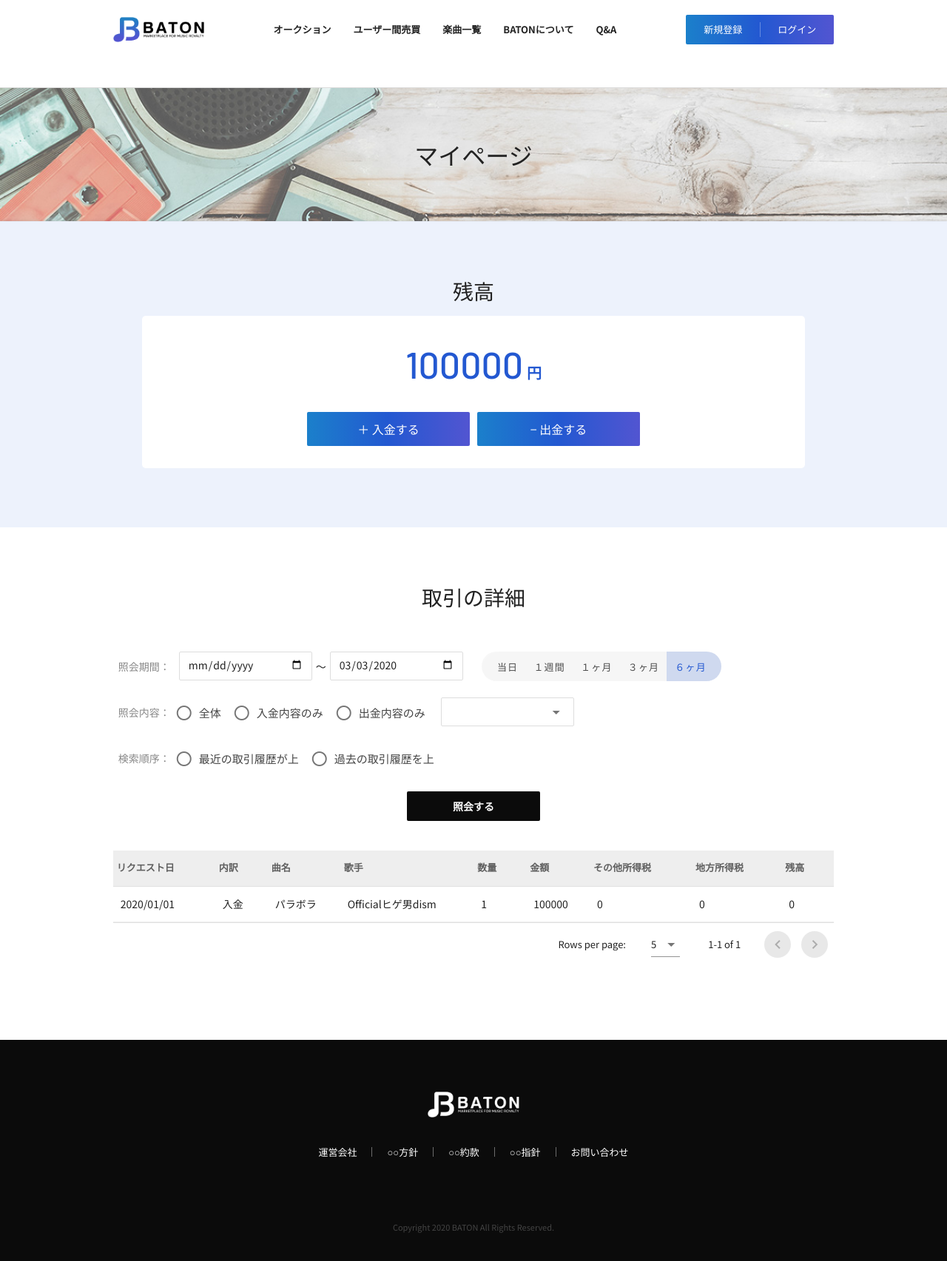
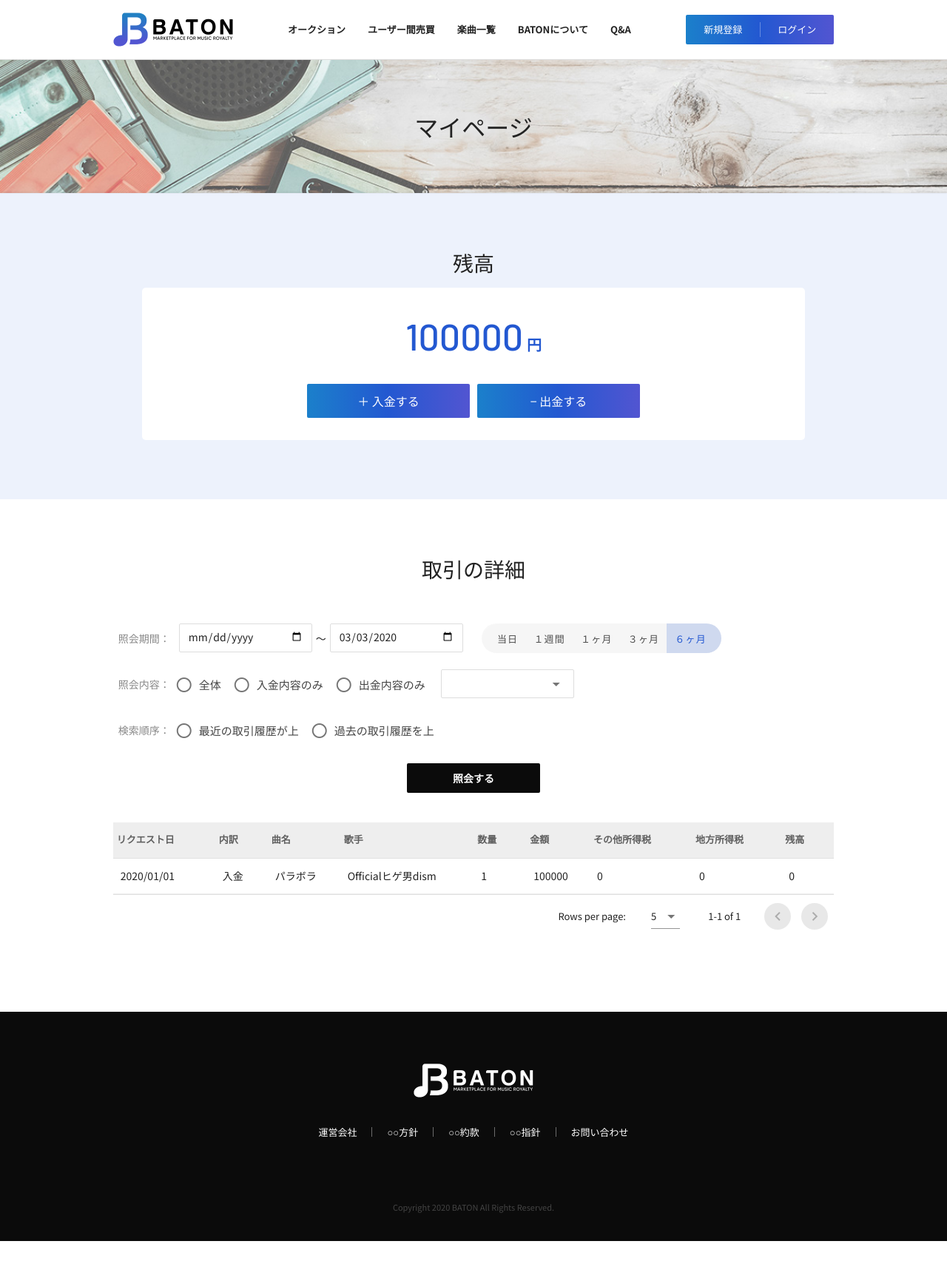
Before and after one commit to hexabase/sample-vue-auction, a Vue app: page /mypage in a window 1280 px wide. Shown: the whole page at 74% size. After the commit the page ends 1678 px from the top, so only its background shows below. Built offline with nearby package versions, Linux system fonts and the light colour scheme.

Commit message:
adjust logedout layout

```diff
--- a/public/index.html
+++ b/public/index.html
@@ -2,7 +2,6 @@
 <html dir="ltr" lang="ja">
 
 <head>
-  <meta name="robots" content="noindex"><!-- ！！！ベーシック認証設置後削除！！！ -->
   <meta charset="utf-8">
   <meta http-equiv="X-UA-Compatible" content="IE=edge">
   <meta name="viewport" content="width=device-width,initial-scale=1.0">
--- a/src/assets/scss/styles/layout.scss
+++ b/src/assets/scss/styles/layout.scss
@@ -11,7 +11,7 @@ body {
 /* header */
 .v-application.theme--light {
     // padding-top: $header-height;
-    padding-top: calc(#{$header-height} + #{$userNav-height});
+    // padding-top: calc(#{$header-height} + #{$userNav-height});
 
     .siteHeader {
         position: fixed;
@@ -22,13 +22,21 @@ body {
         height: $header-height;
         background: rgba(#fff, 1);
 
+        + main {
+            margin-top: $header-height;
+        }
+
+        &-login + main {
+            margin-top: $header-height + $userNav-height;
+        }
+
         .content {
             display: flex;
             justify-content: space-between;
         }
 
         &_logo {
-            flex: 0 0 123px;
+            flex: 0 0 162px;
             display: flex;
             align-items: center;
             font-size: 2.5rem;
@@ -408,7 +416,7 @@ body {
 
         &_logo {
             display: block;
-            width: 124px;
+            width: 162px;
             margin: 0 auto 40px;
         }
 
--- a/src/components/globals/Header.vue
+++ b/src/components/globals/Header.vue
@@ -1,5 +1,5 @@
 <template>
-  <header class="siteHeader" role="banner">
+  <header class="siteHeader" :class="{'siteHeader-login': token}" role="banner">
     <div class="content">
       <h1 class="siteHeader_logo">
         <router-link to="/">
```
